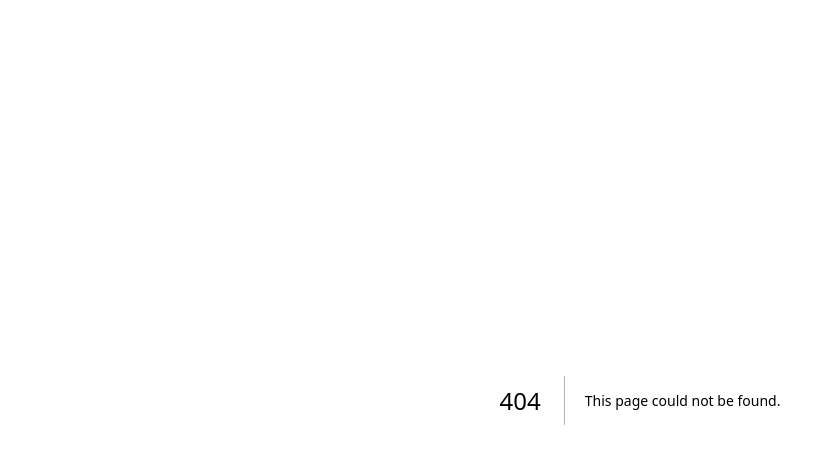
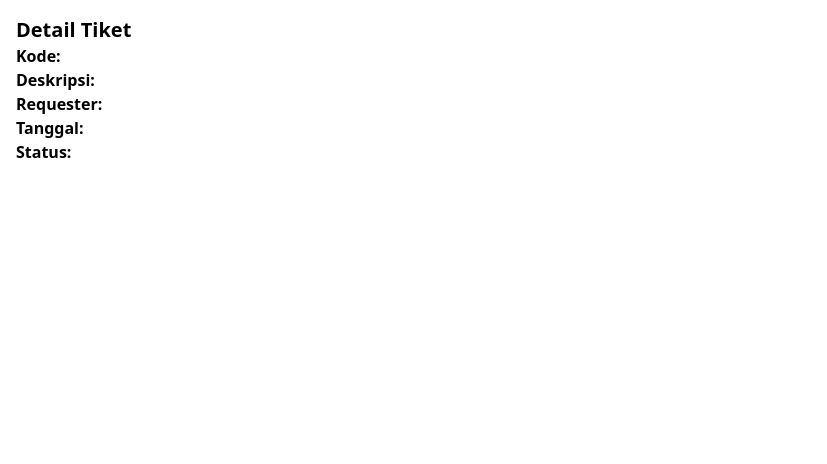
Before and after one commit to kevinsultana/PLN-BAG-ITSM, a Next.js app: page /helpdesk/details in a window 1280 px wide. Before the commit this address had no page. Shown: the top 464 px of the page, without its empty margins (0-827 px from the left). Built offline with nearby package versions, Linux system fonts and the light colour scheme.

Commit message:
feat: link to ticket detail pages

```diff
--- /dev/null
+++ b/src/app/helpdesk/details/page.jsx
@@ -0,0 +1,33 @@
+"use client";
+
+import { useSearchParams } from "next/navigation";
+
+export default function DetailPage() {
+  const searchParams = useSearchParams();
+  const kode = searchParams.get("kode");
+  const deskripsi = searchParams.get("deskripsi");
+  const requester = searchParams.get("requester");
+  const tanggal = searchParams.get("tanggal");
+  const status = searchParams.get("status");
+
+  return (
+    <div className="p-4">
+      <h1 className="text-xl font-bold">Detail Tiket</h1>
+      <p>
+        <strong>Kode:</strong> {kode}
+      </p>
+      <p>
+        <strong>Deskripsi:</strong> {deskripsi}
+      </p>
+      <p>
+        <strong>Requester:</strong> {requester}
+      </p>
+      <p>
+        <strong>Tanggal:</strong> {tanggal}
+      </p>
+      <p>
+        <strong>Status:</strong> {status}
+      </p>
+    </div>
+  );
+}
--- a/src/app/helpdesk/page.jsx
+++ b/src/app/helpdesk/page.jsx
@@ -1,10 +1,25 @@
+"use client";
+
 import MainLayout from "@/components/Layout/MainLayout";
 import React from "react";
 import { FaPlus } from "react-icons/fa";
 import TableHelpDesk from "@/components/HelpDesk/TableHelpDesk";
 import Link from "next/link";
+import { useRouter } from "next/navigation";
 
 export default function page() {
+  const router = useRouter();
+
+  const handleClick = (i) => {
+    const query = new URLSearchParams({
+      kode: i.kode,
+      deskripsi: i.deskripsi,
+      requester: i.requester,
+      tanggal: i.tanggal,
+      status: i.status,
+    }).toString();
+    router.push(`/helpdesk/details/?${query}`);
+  };
   return (
     <div className="bg-slate-100 h-full">
       <MainLayout>
@@ -21,7 +36,7 @@ export default function page() {
                 <h3>New</h3>
               </Link>
             </div>
-            <TableHelpDesk />
+            <TableHelpDesk onRowClick={(i) => handleClick(i)} />
           </div>
         </div>
       </MainLayout>
--- a/src/components/HelpDesk/TableHelpDesk.jsx
+++ b/src/components/HelpDesk/TableHelpDesk.jsx
@@ -116,7 +116,7 @@ const initialTickets = [
   },
 ];
 
-export default function TicketTable() {
+export default function TicketTable({ onRowClick }) {
   const [tickets, setTickets] = React.useState(initialTickets);
   const [orderBy, setOrderBy] = React.useState("no");
   const [order, setOrder] = React.useState("asc");
@@ -168,7 +168,11 @@ export default function TicketTable() {
           </TableHead>
           <TableBody>
             {paginatedTickets.map((row, index) => (
-              <TableRow key={index}>
+              <TableRow
+                key={index}
+                className="hover:bg-gray-100 trasnition duration-300 cursor-pointer"
+                onClick={() => onRowClick(row)}
+              >
                 <TableCell className="border border-gray-200">
                   {(page - 1) * rowsPerPage + index + 1}
                 </TableCell>
--- a/src/components/Layout/MainLayout.jsx
+++ b/src/components/Layout/MainLayout.jsx
@@ -5,7 +5,7 @@ import SideBar from "../SideBar";
 import Footer from "../Footer";
 
 export default function MainLayout({ children }) {
-  const [showSideBar, setShowSideBar] = useState(false);
+  const [showSideBar, setShowSideBar] = useState(true);
 
   useEffect(() => {
     if (window.innerWidth < 1024) {
--- a/src/components/SideBar.jsx
+++ b/src/components/SideBar.jsx
@@ -13,11 +13,16 @@ import { BiPhoneCall } from "react-icons/bi";
 export default function SideBar({ show }) {
   const pathname = usePathname();
 
-  const getLinkClassName = (path) => {
-    return pathname === path
+  const getLinkClassName = (paths) => {
+    const isActive = Array.isArray(paths)
+      ? paths.some((p) => pathname.startsWith(p))
+      : pathname === paths;
+
+    return isActive
       ? "text-[#65C7D5] font-bold flex items-center gap-2"
       : "text-gray-700 flex items-center gap-2";
   };
+
   return (
     <div
       className={`w-1/6 bg-white transition-all duration-300 ease-in-out relative ${
@@ -36,7 +41,11 @@ export default function SideBar({ show }) {
           <li>
             <Link
               href="/helpdesk"
-              className={getLinkClassName("/helpdesk" && "/helpdesk/new")}
+              className={getLinkClassName([
+                "/helpdesk",
+                "/helpdesk/new",
+                "/helpdesk/details",
+              ])}
             >
               <LuTicket />
               Helpdesk
```
